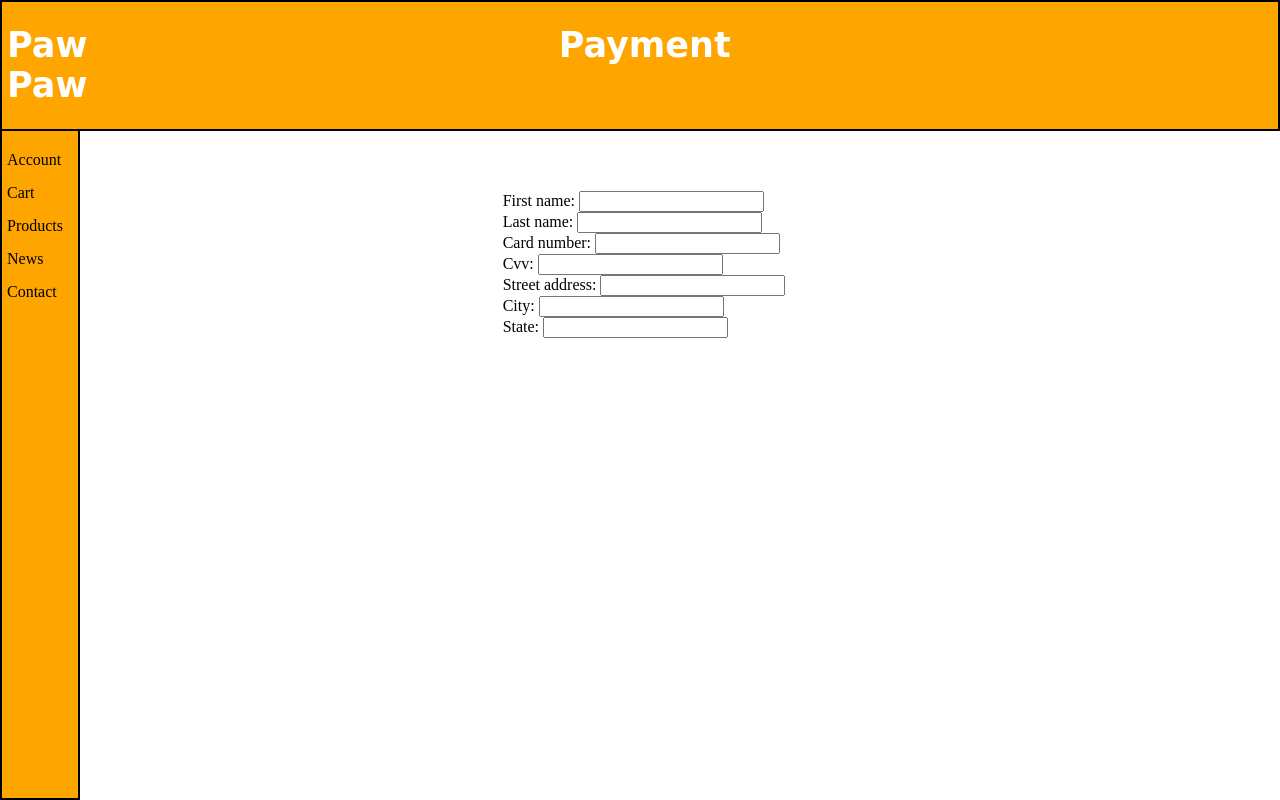
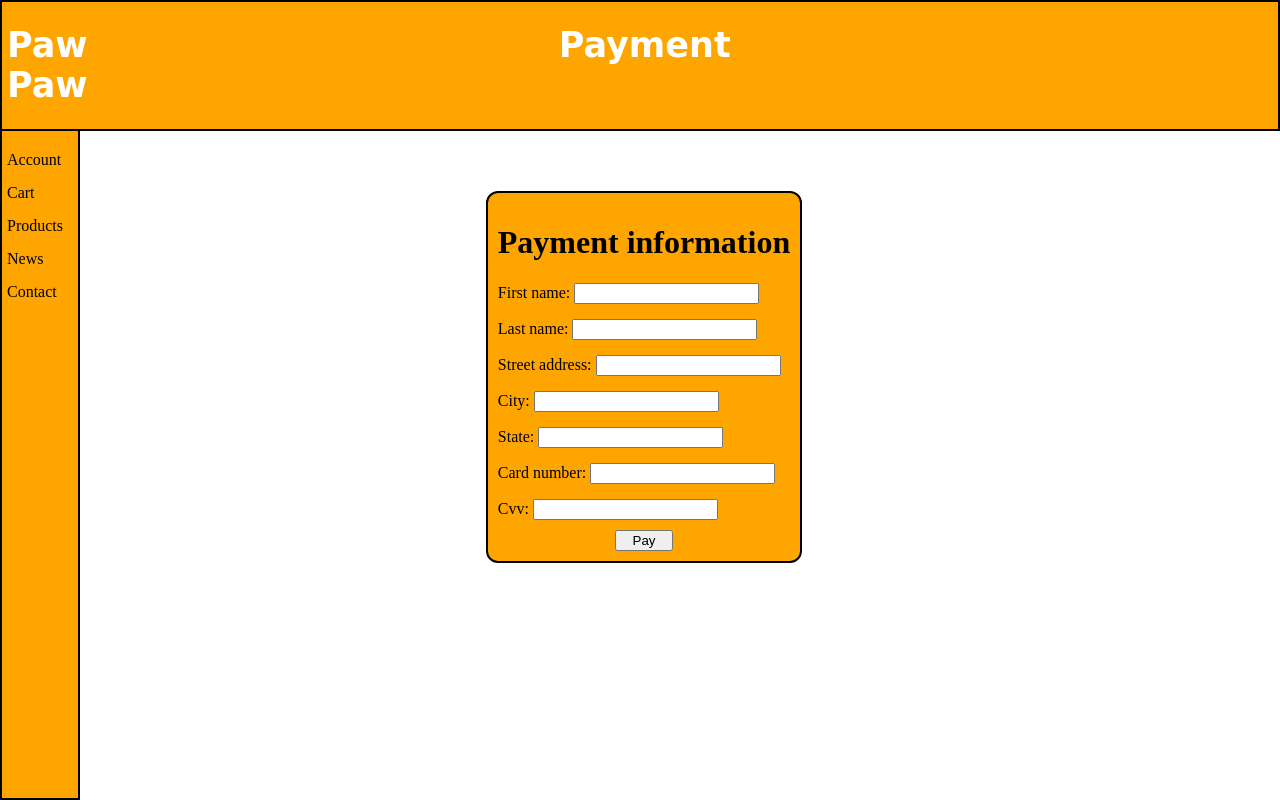
Before and after one commit to Pythonic2023/pawpaw, a Django app: page /cart/payment/ in a window 1280 px wide. Run offline with Django 5.2, Linux system fonts and the light colour scheme; parts of the project's set-up code (start-up, migrations or seed data) failed here and were passed over.

Commit message:
Added payment complete view which loads the paymentcomplete.html which displays an overview of items purchased.

```diff
--- a/pawpawapp/forms.py
+++ b/pawpawapp/forms.py
@@ -15,4 +15,7 @@ class SignUpForm(forms.ModelForm):
 class PaymentForm(forms.ModelForm):
     class Meta:
         model = Payment
-        fields = ['first_name', 'last_name', 'card_number', 'cvv', 'street_address', 'city', 'state']
+        fields = ['first_name', 'last_name', 'street_address', 'city', 'state',  'card_number', 'cvv',]
+        widgets = {
+            'card_number': forms.TextInput(attrs={'type': "password"})
+        }
--- a/pawpawapp/models.py
+++ b/pawpawapp/models.py
@@ -21,8 +21,8 @@ class Payment(models.Model):
     #user = OneToOneField(User, on_delete=models.CASCADE)
     first_name = models.CharField(max_length=20)
     last_name = models.CharField(max_length=20)
-    card_number = models.IntegerField(max_length=16)
-    cvv = models.IntegerField(max_length=3)
+    card_number = models.CharField(max_length=16)
+    cvv = models.CharField(default="", max_length=3)
     street_address = models.CharField(max_length=50)
     city = models.CharField(max_length=30)
     state = models.CharField(max_length=30)
--- /dev/null
+++ b/pawpawapp/static/css/payment.css
@@ -0,0 +1,24 @@
+.paymentcontainer {
+    display: flex;
+    flex-direction: column;
+    text-align: center;
+    justify-content: center;
+    background-color: orange;
+    padding: 10px;
+    border: 2px solid black;
+    border-radius: 12px;
+}
+
+.gridcontainer {
+    display: grid;
+    grid-template-columns: auto;
+    grid-template-rows: auto auto;
+    justify-items: left;
+    grid-gap: 15px;
+}
+
+.paymentcontainer #paybutton {
+    margin-top: 10px;
+    width: 20%;
+    align-self: center;
+}
--- a/pawpawapp/templates/payment.html
+++ b/pawpawapp/templates/payment.html
@@ -6,10 +6,18 @@
 {% endblock %}
 
 {% block content %}
-    <form method="POST">
+    <link rel="stylesheet" href="{% static 'css/payment.css' %}">
+    <form method="POST" action="{% url 'paymentcomplete' %}">
         {% csrf_token %}
+        <div class="paymentcontainer">
+            <h1>Payment information</h1>
+            <div class="gridcontainer">
         {% for field in paymentform %}
-            <div class="field">{{ field.label_tag }} {{ field }}</div>
+            <input type="hidden" name="field_id" value='{{ field.name }}'>
+            <div class="field" id="{{ field.name }}">{{ field.label_tag }} {{ field }}</div>
         {% endfor %}
+            </div>
+            <button id="paybutton">Pay</button>
+        </div>
     </form>
 {% endblock %}
--- a/pawpawapp/urls.py
+++ b/pawpawapp/urls.py
@@ -11,5 +11,6 @@ urlpatterns = [
     path("account/logout", views.user_logout, name="user_logout"),
     path("cart/delete", views.delete_cart_item, name="delete_item"),
     path("error/", views.site_error, name="site_error"),
-    path("cart/payment/", views.payment, name="payment")
+    path("cart/payment/", views.payment, name="payment"),
+    path("cart/payment/paymentcomplete", views.payment_complete, name="paymentcomplete"),
 ]
--- a/pawpawapp/views.py
+++ b/pawpawapp/views.py
@@ -148,3 +148,14 @@ def payment(request):
         'paymentform': PaymentForm
     }
     return render(request, "payment.html", context)
+
+
+def payment_complete(request):
+    cart_items = CartItem.objects.all()
+    user = request.user
+    context = {
+        'cart_items': cart_items,
+        'user': user,
+    }
+
+    return render(request, "paymentcomplete.html", context)
```
Also changed, not shown: pawpawapp/templates/paymentcomplete.html (added, +20 -0 lines).
